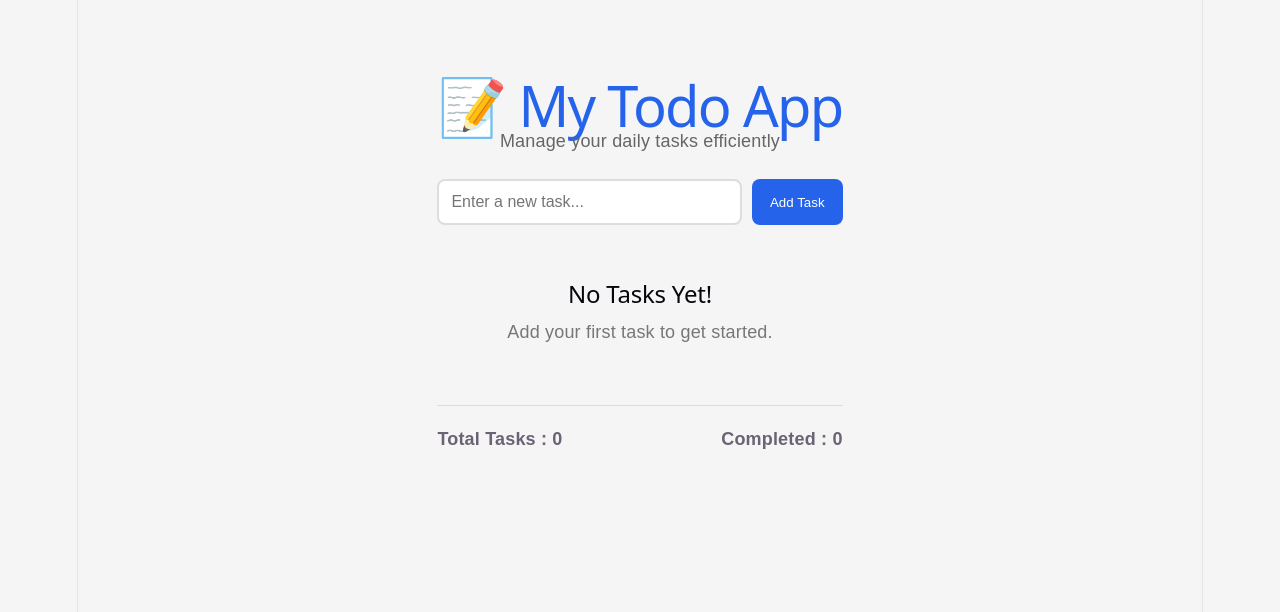
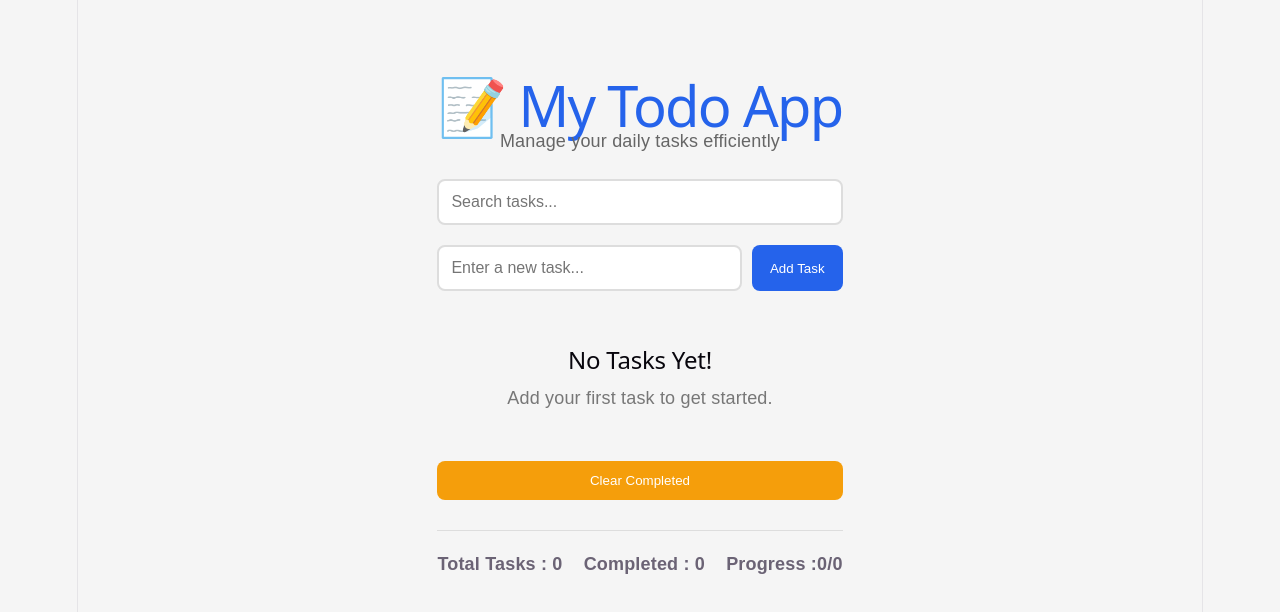
Before and after one commit to 248r1a66j4Jagadeesh-wq/todo-app, a React (Vite) app: page / in a window 1280 px wide. Shown: the top 612 px of the page. Built offline with nearby package versions, Linux system fonts and the light colour scheme.

Commit message:
Added search, clear completed, progress display and delete confirmation

```diff
--- a/src/App.jsx
+++ b/src/App.jsx
@@ -10,13 +10,20 @@ import EmptyState from "./components/EmptyState";
 
 function App() {
 
- const [tasks, setTasks] = useState(() => {
+  // Load tasks from Local Storage
+  const [tasks, setTasks] = useState(() => {
+    const savedTasks = localStorage.getItem("tasks");
+    return savedTasks ? JSON.parse(savedTasks) : [];
+  });
 
-  const savedTasks = localStorage.getItem("tasks");
+  // Search State
+  const [searchTerm, setSearchTerm] = useState("");
 
-  return savedTasks ? JSON.parse(savedTasks) : [];
+  // Save tasks to Local Storage
+  useEffect(() => {
+    localStorage.setItem("tasks", JSON.stringify(tasks));
+  }, [tasks]);
 
-});
   // Add Task
   function addTask(taskText) {
 
@@ -34,23 +41,23 @@ function App() {
   // Delete Task
   function deleteTask(id) {
 
-    const updatedTasks = tasks.filter((task) => task.id !== id);
+    const updatedTasks = tasks.filter(
+      (task) => task.id !== id
+    );
 
     setTasks(updatedTasks);
   }
 
-  // Toggle Complete
+  // Complete Task
   function toggleComplete(id) {
 
     const updatedTasks = tasks.map((task) => {
 
       if (task.id === id) {
-
         return {
           ...task,
           completed: !task.completed,
         };
-
       }
 
       return task;
@@ -59,33 +66,56 @@ function App() {
 
     setTasks(updatedTasks);
   }
-useEffect(() => {
 
-  localStorage.setItem(
+  // Clear Completed Tasks
+  function clearCompleted() {
 
-    "tasks",
+    const activeTasks = tasks.filter(
+      (task) => !task.completed
+    );
 
-    JSON.stringify(tasks)
+    setTasks(activeTasks);
+  }
 
+  // Search Filter
+  const filteredTasks = tasks.filter((task) =>
+    task.text.toLowerCase().includes(searchTerm.toLowerCase())
   );
 
-}, [tasks]);
   return (
+
     <div className="app">
 
       <Header />
 
+      <input
+        type="text"
+        placeholder="Search tasks..."
+        value={searchTerm}
+        onChange={(e) =>
+          setSearchTerm(e.target.value)
+        }
+        className="search-input"
+      />
+
       <TodoForm addTask={addTask} />
 
-      {tasks.length === 0 ? (
+      {filteredTasks.length === 0 ? (
         <EmptyState />
       ) : (
         <TodoList
-          tasks={tasks}
+          tasks={filteredTasks}
           deleteTask={deleteTask}
           toggleComplete={toggleComplete}
         />
       )}
+
+      <button
+        className="clear-btn"
+        onClick={clearCompleted}
+      >
+        Clear Completed
+      </button>
 
       <Footer
         totalTasks={tasks.length}
@@ -95,7 +125,9 @@ useEffect(() => {
       />
 
     </div>
+
   );
+
 }
 
 export default App;
--- a/src/components/Footer.jsx
+++ b/src/components/Footer.jsx
@@ -12,15 +12,19 @@ return (
 
     <footer className="footer">
 
-<p>
+      <p>Total Tasks : {totalTasks}</p>
 
-Total Tasks : {totalTasks}
-
-</p>
+      <p>Completed : {completedTasks}</p>
 
       <p>
 
-Completed : {completedTasks}
+        Progress :
+
+        {completedTasks}
+
+        /
+
+        {totalTasks}
 
       </p>
 
--- a/src/components/TodoItem.jsx
+++ b/src/components/TodoItem.jsx
@@ -55,12 +55,15 @@ task.completed
 </div>
 
 <button
+onClick={() => {
 
-onClick={()=>
+  if (window.confirm("Delete this task?")) {
 
-deleteTask(task.id)
+    deleteTask(task.id);
 
-}
+  }
+
+}}
 
 >
 
--- a/src/styles/App.css
+++ b/src/styles/App.css
@@ -14,3 +14,30 @@ body {
   margin: 40px auto;
   padding: 20px;
 }
+.search-input {
+  width: 100%;
+  padding: 12px;
+  margin-bottom: 20px;
+  border-radius: 8px;
+  border: 2px solid #ddd;
+  font-size: 16px;
+}
+
+.search-input:focus {
+  outline: none;
+  border-color: #2563eb;
+}
+.clear-btn {
+  width: 100%;
+  margin-top: 20px;
+  padding: 12px;
+  background: #f59e0b;
+  color: white;
+  border: none;
+  border-radius: 8px;
+  cursor: pointer;
+}
+
+.clear-btn:hover {
+  background: #d97706;
+}
```
Lines whose indentation alone changed are shown as unchanged.
